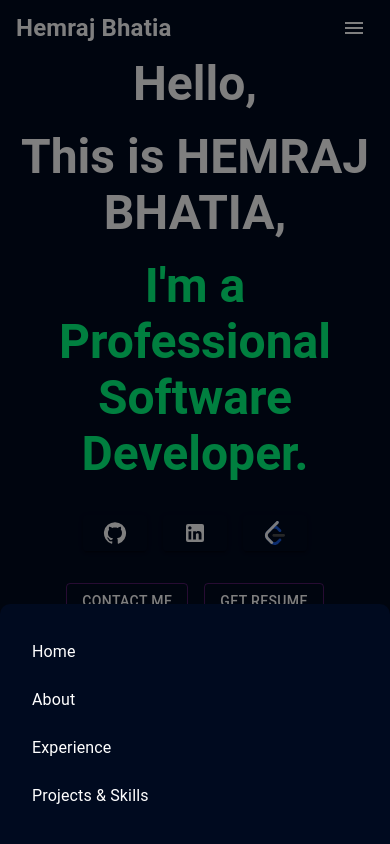
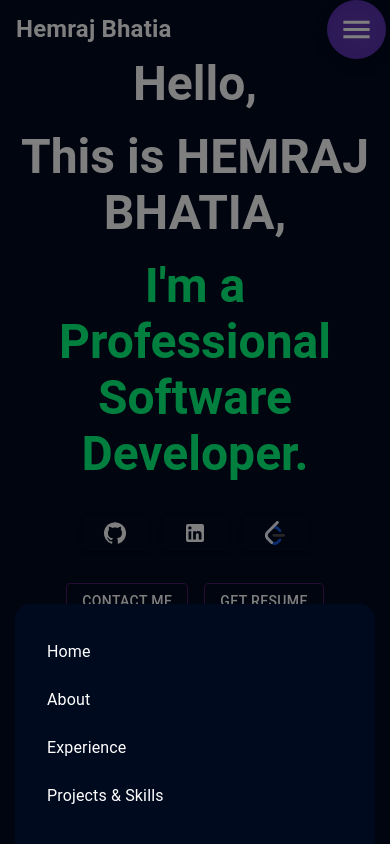
Before and after one commit to hemraj-007/Developer-Portfolio, a React (Vite) app: page / in a window 390 px wide. Both pictures are taken after a click on the button 354 px from the left and 28 px from the top of the page. Shown: the top 844 px of the page. Built offline with nearby package versions, Linux system fonts and the light colour scheme.

Commit message:
new changes in header menu icon

```diff
--- a/src/pages/Header.tsx
+++ b/src/pages/Header.tsx
@@ -29,10 +29,9 @@ const Header: React.FC = () => {
       sx={{
         width: "100%",
         padding: 2,
-        backgroundColor: theme.palette.primary.main,
-        position: "absolute",
-        bottom: 0,
+        backgroundColor: theme.palette.background.default,
         borderRadius: "10px 10px 0 0",
+        boxShadow: "0 -4px 8px rgba(0, 0, 0, 0.2)",
       }}
     >
       <List>
@@ -117,21 +116,47 @@ const Header: React.FC = () => {
             <>
               <IconButton
                 color="inherit"
-                edge="start"
+                edge="end"
                 onClick={handleDrawerToggle}
+                sx={{
+                  color: "#ffffff",
+                  background: "radial-gradient(circle, #673ab7, #512da8)",
+                  borderRadius: "50%",
+                  padding: 1.5,
+                  boxShadow: "0 4px 15px rgba(0, 0, 0, 0.2)",
+                  transition: "transform 0.3s ease-in-out, box-shadow 0.3s ease-in-out",
+                  "&:hover": {
+                    transform: "rotate(360deg)",
+                    boxShadow: "0 6px 20px rgba(0, 0, 0, 0.4)",
+                  },
+                }}
               >
-                <MenuIcon />
+                <MenuIcon fontSize="large" />
               </IconButton>
               <Modal
                 open={drawerOpen}
                 onClose={handleDrawerToggle}
+                closeAfterTransition
                 sx={{
                   display: "flex",
                   justifyContent: "center",
                   alignItems: "flex-end",
+                  transition: "all 0.3s ease-in-out",
                 }}
               >
-                {drawer}
+                <Box
+                  sx={{
+                    width: "100%",
+                    maxWidth: 360,
+                    bgcolor: "background.paper",
+                    borderTopLeftRadius: 16,
+                    borderTopRightRadius: 16,
+                    overflow: "hidden",
+                    borderColor: "divider",
+                  }}
+                >
+                  {drawer}
+                </Box>
               </Modal>
             </>
           ) : (
@@ -172,7 +197,7 @@ const Header: React.FC = () => {
           )}
         </Toolbar>
       </AppBar>
-      <Toolbar />{" "}
+      <Toolbar />
     </ThemeProvider>
   );
 };
```
